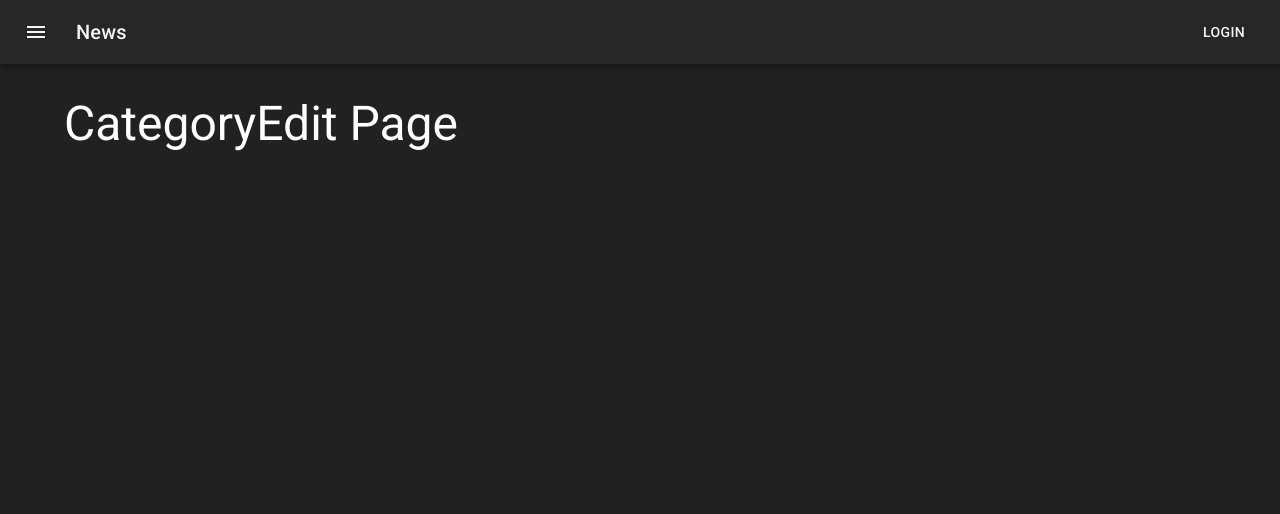
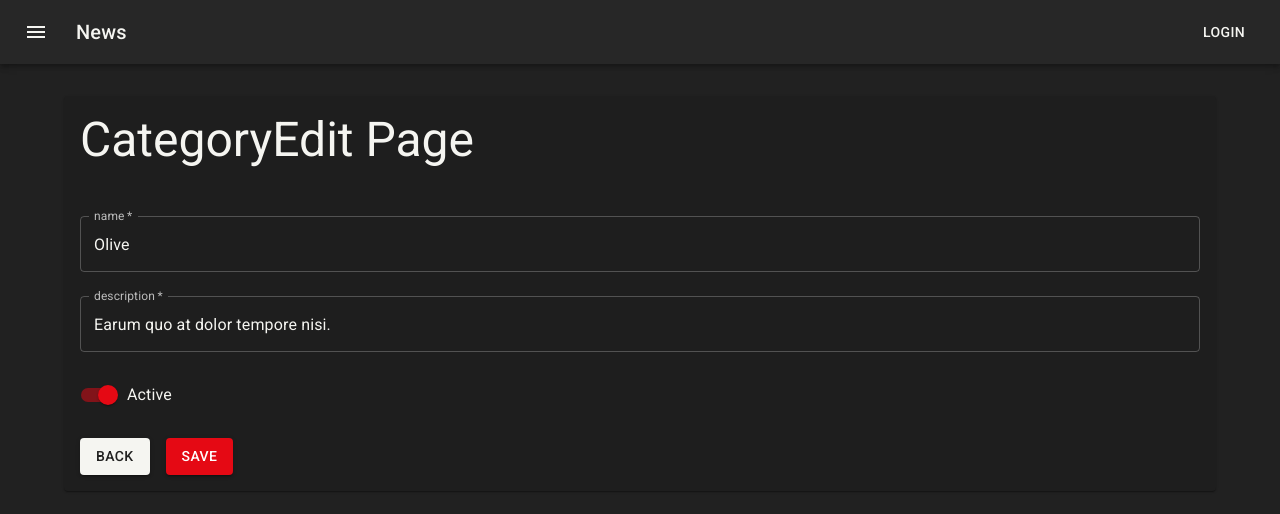
Before and after one commit to Guilherme-Zobel/CodeFlix-ReactJS, a React (Create React App) app: page /categories/edit/0ce68ddd-4981-4ee2-a23b-a01452b96b01 in a window 1280 px wide. Shown: the top 514 px of the page. Built offline with nearby package versions, Linux system fonts and the light colour scheme.

Commit message:
feat: Criando Página de edição de categorias

```diff
--- a/src/features/categories/CategoryEdit.tsx
+++ b/src/features/categories/CategoryEdit.tsx
@@ -1,9 +1,94 @@
-import { Box, Typography } from "@mui/material";
+import { Box, Button, FormControl, FormControlLabel, FormGroup, Grid, Paper, Switch, TextField, Typography } from "@mui/material";
+import { Link, useParams } from "react-router-dom";
+import { useAppSelector } from "../../app/hooks";
+import { selectCategoryById } from "./categorySlice";
+import { useState } from "react";
 
-export const CategoryEdit = () => (
+export const CategoryEdit = () => {
+  const id = useParams().id || "";
+  const [isdisabled, setIsdisabled] = useState(false);
+  const category = useAppSelector((state) => selectCategoryById(state, id))
+
+  const handleChange = (e: any) => {}
+
+  const handleToggle = (e: any) => {};
+
+  return (
     <Box>
-      <Typography variant="h3" component="h1">
-      CategoryEdit Page
-      </Typography>
+      <Paper>
+        <Box p={2}>
+          <Box mb={2}>
+            <Typography variant="h3" component="h1">
+              CategoryEdit Page
+            </Typography>
+          </Box>
+        </Box>
+
+        <Box p={2}>
+          <form>
+            <Grid container spacing={3}>
+              <Grid item xs={12}>
+                <FormControl fullWidth>
+                  <TextField
+                    required
+                    name="name"
+                    label="name"
+                    value={category.name}
+                    disabled={isdisabled}
+                    onChange={handleChange}
+                  />
+                </FormControl>
+              </Grid>
+              <Grid item xs={12}>
+                <FormControl fullWidth>
+                  <TextField
+                    required
+                    name="description"
+                    label="description"
+                    disabled={isdisabled}
+                    onChange={handleChange}
+                    value={category.description}
+                  />
+                <FormControl/>
+                </FormControl>
+              </Grid>
+              <Grid item xs={12}>
+                <FormGroup>
+                  <FormControlLabel
+                    control={
+                      <Switch
+                        name="is_active"
+                        color="secondary"
+                        onChange={handleToggle}
+                        checked={category.is_active}
+                        inputProps={{ "aria-label" : "controlled"}}
+                      />
+                    }
+                    label="Active"
+                  />
+                </FormGroup>
+              </Grid>
+              <Grid item xs={12}>
+                <Box display="flex" gap={2}>
+                  <Button variant="contained" component={Link} to="/categories">
+                    Back
+                  </Button>
+
+                  <Button
+                    type="submit"
+                    variant="contained"
+                    color="secondary"
+                    disabled={isdisabled}
+                  >
+                    Save
+                  </Button>
+                </Box>
+              </Grid>
+            </Grid>
+          </form>
+        </Box>
+
+      </Paper>
     </Box>
-  );
+  )
+};
--- a/src/features/categories/CategoryList.tsx
+++ b/src/features/categories/CategoryList.tsx
@@ -8,11 +8,18 @@
 export const CategoryList = () => {
   const categories = useAppSelector(selectCategories)
 
+  const slotProps = {
+    toolbar: {
+      showQuickFilter: true,
+      quickFilterProps: { debounceMs: 500 },
+    },
+  }
+
   const rows: GridRowsProp = categories.map((category) => ({
     id: category.id,
     name: category.name,
+    isActive: category.is_active,
     description: category.description,
-    isActive: category.is_active,
     createdAt: new Date(category.created_at).toLocaleDateString('pt-BR')
   }))
 
@@ -21,6 +28,7 @@
       field: "name",
       headerName: "Name 2",
       flex: 1,
+      renderCell: renderNameCell
     },
     {
       field: "description",
@@ -51,12 +59,23 @@
     return (
       <IconButton
         color="secondary"
+        arial-label="delete"
         onClick={() => console.log("clicked")}
-        arial-label="delete"
         >
         <DeleteIcon />
       </IconButton>
     )
+  }
+
+  function renderNameCell(rowData: GridRenderCellParams) {
+  return (
+      <Link
+        style={{ textDecoration: "none" }}
+        to={`/categories/edit/${rowData.id}`}
+      >
+        <Typography color="primary">{rowData.value}</Typography>
+      </Link>
+    );
   }
 
   function renderIsActiveCell(rowData: GridRenderCellParams) {
@@ -71,9 +90,9 @@
     <Box maxWidth="lg" sx={{ mt: 4, mb: 4}}>
       <Box display="flex" justifyContent="flex-end">
         <Button
+          component={Link}
+          color="secondary"
           variant="contained"
-          color="secondary"
-          component={Link}
           to="/categories/create"
           style={{ marginBottom: "1rem"}}
         >
@@ -84,24 +103,19 @@
         {/* {categories.map((category) => (
           <Typography key={category.id}>{category.name}</Typography>
         ))} */}
-      <div style={{ height: 300, width: "100%"}}>
+      <Box sx={{ display: "flex", height: 600 }}>
         <DataGrid
+          rows={rows}
+          columns={columns}
+          slotProps={slotProps}
+          disableColumnFilter={true}
+          disableColumnSelector={true}
+          disableDensitySelector={true}
+          slots={{ toolbar: GridToolbar }}
+          disableRowSelectionOnClick={true}
           pageSizeOptions={[2, 20, 50, 100]}
-          disableRowSelectionOnClick={true}
-          rows={rows}
-          disableColumnSelector={true}
-          disableColumnFilter={true}
-          disableDensitySelector={true}
-          columns={columns}
-          slots={{ toolbar: GridToolbar }}
-          slotProps={{
-            toolbar: {
-              showQuickFilter: true,
-              quickFilterProps: { debounceMs: 500 },
-            },
-          }}
         />
-      </div>
+      </Box>
     </Box>
   )
 };
--- a/src/features/categories/categorySlice.ts
+++ b/src/features/categories/categorySlice.ts
@@ -40,6 +40,18 @@
 });
 
 export const selectCategories = (state: RootState) => state.categories;
+export const selectCategoryById = (state: RootState, id: String) => {
+  state.categories.find((category) => category.id === id)
 
+  return category || {
+    id: "",
+    name: "",
+    description: "",
+    is_active: false,
+    deleted_at: null,
+    created_at: "",
+    updated_at: "",
+  };
+};
 
 export default categoriesSlice.reducer;
```
